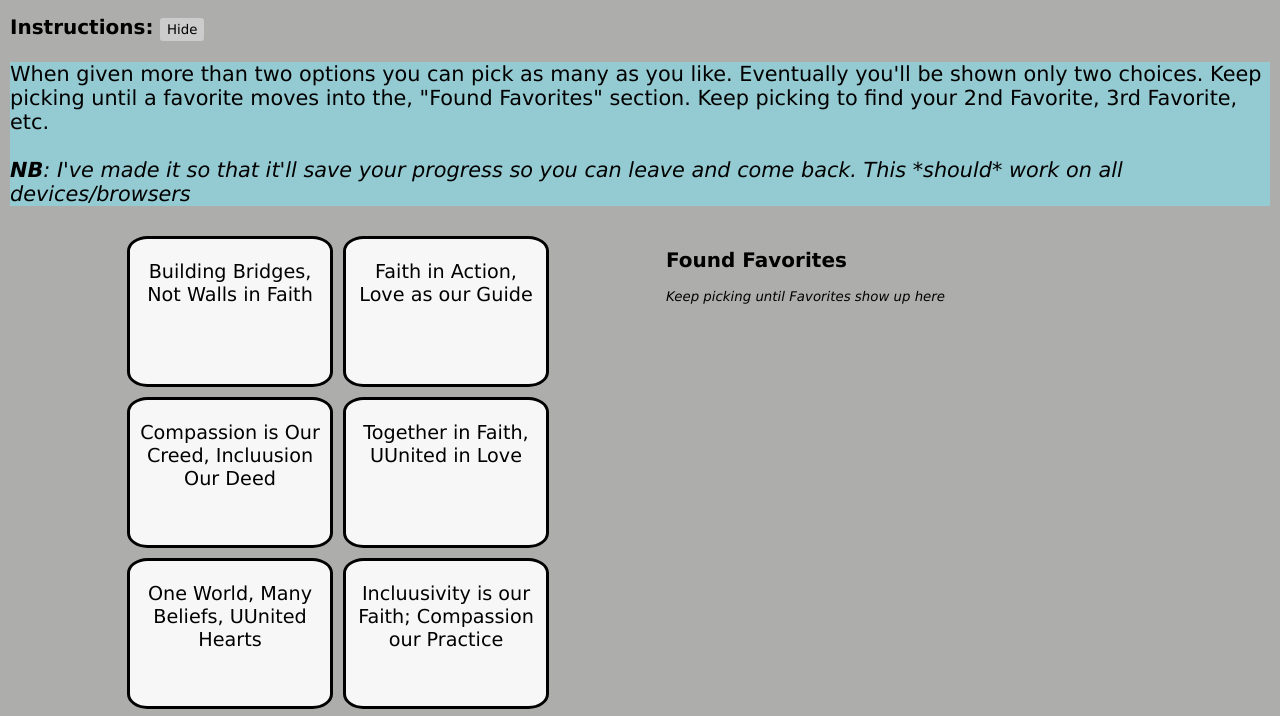
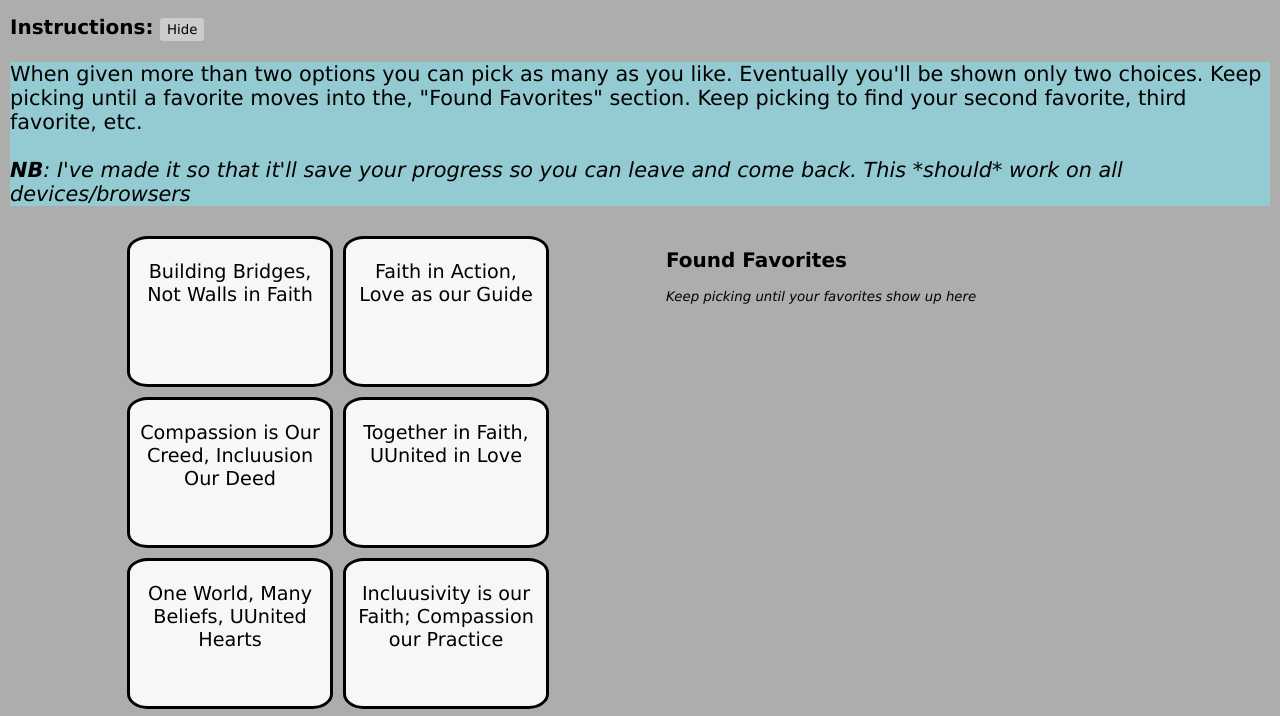
Before and after one commit to hellomiguel/favorite-picker-uu-slogans, a plain HTML site: page index.html in a window 1280 px wide. Shown: the part 62-778 px from the top of the page. Drawn offline with nearby package versions, Linux system fonts and the light colour scheme.

Commit message:
spelling and text formatting

```diff
--- a/index.html
+++ b/index.html
@@ -12,7 +12,7 @@
       id="helpToggle"
       onclick="toggleInstructions()"
       >Hide</button></h2>
-    <p id="instructions">When given more than two options you can pick as many as you like. Eventually you'll be shown only two choices. Keep picking until a favorite moves into the, "Found Favorites" section. Keep picking to find your 2nd Favorite, 3rd Favorite, etc.
+    <p id="instructions">When given more than two options you can pick as many as you like. Eventually you'll be shown only two choices. Keep picking until a favorite moves into the, "Found Favorites" section. Keep picking to find your second favorite, third favorite, etc.
       <br><br><i><b>NB</b>: I've made it so that it'll save your progress so you can leave and come back. This *should* work on all devices/browsers</i></p>
 
     <div id="container">
@@ -31,7 +31,7 @@
       <div id="secondary">
         <h2>Found Favorites</h2>
         <ol id="favorites" class="item-list"></ol>
-        <p id="empty-favorites"><i>Keep picking until Favorites show up here</i></p>
+        <p id="empty-favorites"><i>Keep picking until your favorites show up here</i></p>
       </div>
     </div>
     <script src="https://code.jquery.com/jquery-1.12.4.min.js"></script>
```
